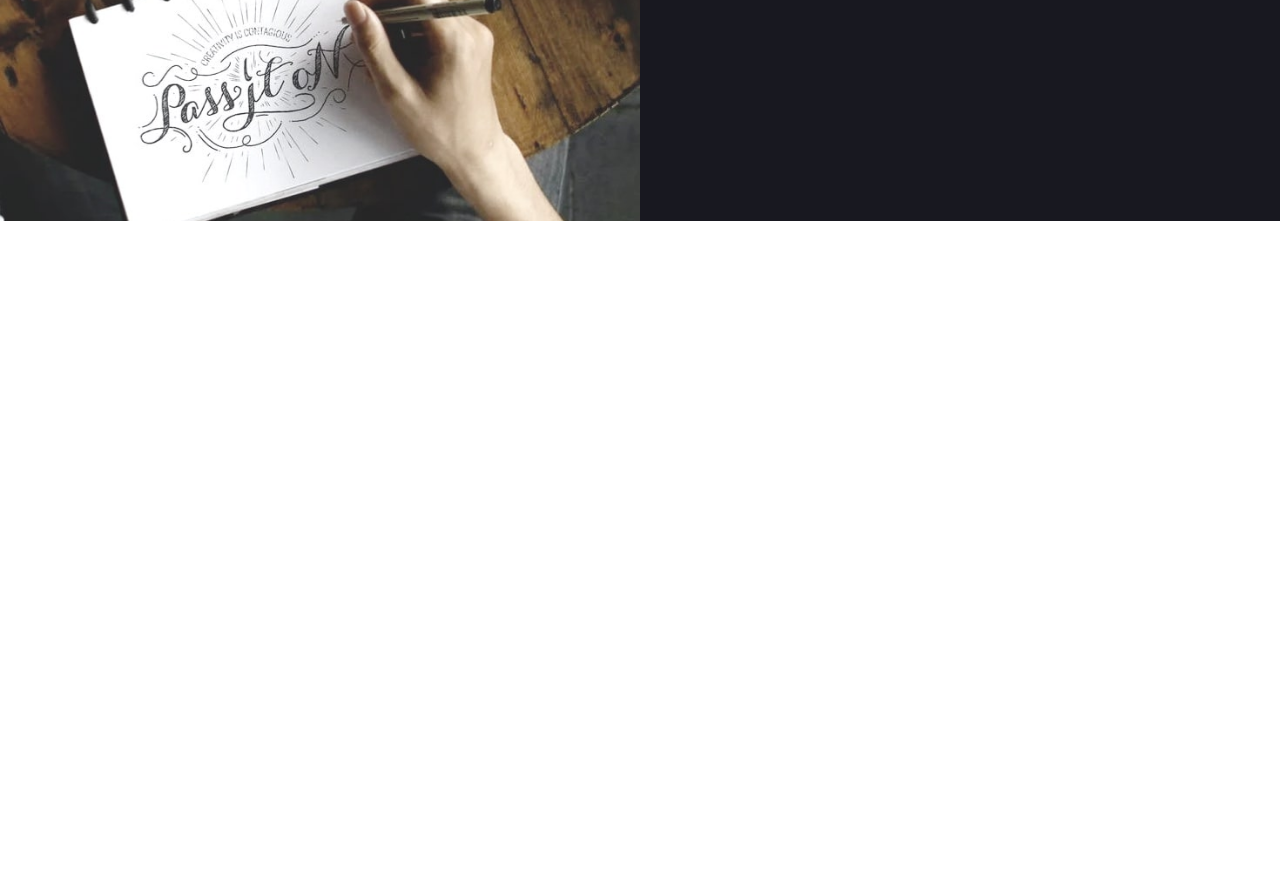
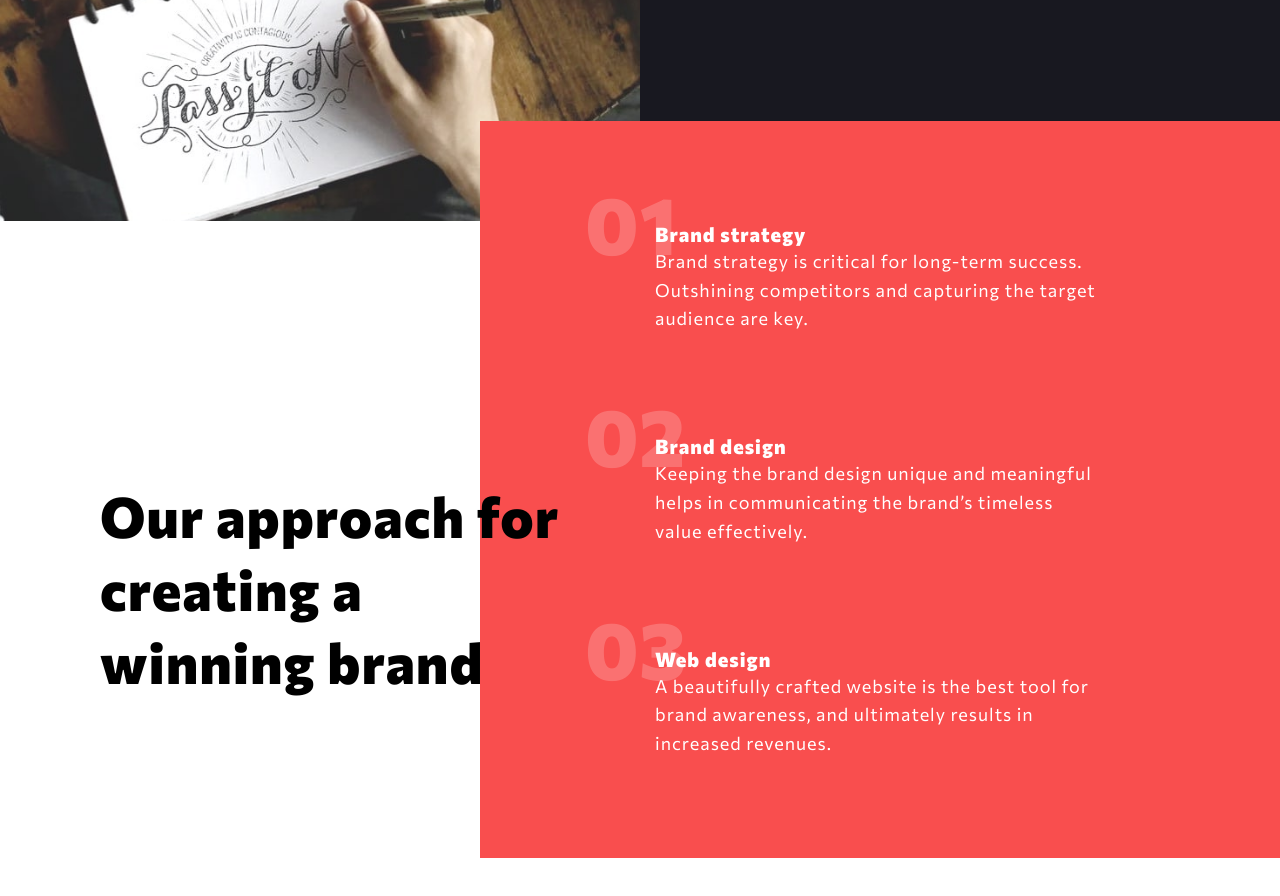
Before and after one commit to freetart/FEM-creative-agency-single-page-site, a website built with Parcel: page src/index.html in a window 1280 px wide. Shown: the part 1392-2288 px from the top of the page. Before the commit the page ends 1613 px from the top, so only its background shows below. Built offline with nearby package versions, Linux system fonts and the light colour scheme.

Commit message:
created about section

```diff
--- a/src/index.html
+++ b/src/index.html
@@ -84,6 +84,44 @@
           </div>
         </div>
       </section>
+
+      <!-- about -->
+      <section class="about">
+        <h2 class="about__heading">
+          Our approach for creating a winning brand
+        </h2>
+        <div class="about__content">
+          <div class="about__info">
+            <!-- single feature -->
+            <article class="feature">
+              <span class="feature__number">01</span>
+              <h3 class="feature__title">Brand strategy</h3>
+              <p class="feature__desc">
+                Brand strategy is critical for long-term success. Outshining
+                competitors and capturing the target audience are key.
+              </p>
+            </article>
+            <!-- single feature -->
+            <article class="feature">
+              <span class="feature__number">02</span>
+              <h3 class="feature__title">Brand design</h3>
+              <p class="feature__desc">
+                Keeping the brand design unique and meaningful helps in
+                communicating the brand’s timeless value effectively.
+              </p>
+            </article>
+            <!-- single feature -->
+            <article class="feature">
+              <span class="feature__number">03</span>
+              <h3 class="feature__title">Web design</h3>
+              <p class="feature__desc">
+                A beautifully crafted website is the best tool for brand
+                awareness, and ultimately results in increased revenues.
+              </p>
+            </article>
+          </div>
+        </div>
+      </section>
     </main>
   </body>
 </html>
--- a/src/scss/components/_components.scss
+++ b/src/scss/components/_components.scss
@@ -41,3 +41,30 @@
   left: -10%;
   width: 20%;
 }
+
+// ===== feature =====
+
+.feature {
+  position: relative;
+  width: 75%;
+  margin: 0 auto;
+
+  &__number {
+    @include headingStyles;
+    position: absolute;
+    top: -5rem;
+    left: -7rem;
+    font-size: 8rem;
+    opacity: 0.2;
+  }
+
+  &__title {
+    @include headingStyles;
+    font-size: 2rem;
+  }
+
+  &__desc {
+    @include textStyles;
+    font-size: 1.8rem;
+  }
+}
--- a/src/scss/layout/_layout.scss
+++ b/src/scss/layout/_layout.scss
@@ -96,12 +96,16 @@
     flex-direction: column;
     padding: 5rem;
     position: relative;
-    min-height: 90vh;
+    height: 90vh;
   }
 
   &__heading {
     @include headingStyles;
     font-size: 5.6rem;
+  }
+
+  &__span {
+    color: color(red);
   }
 
   &__desc {
@@ -125,3 +129,33 @@
     }
   }
 }
+
+.about {
+  display: grid;
+  grid-template-columns: 1.5fr 2.5fr;
+  align-items: center;
+
+  &__content {
+    background-color: color(red);
+    color: color(white);
+    transform: translateY(-10rem);
+  }
+
+  &__info {
+    display: flex;
+    align-items: center;
+    justify-content: center;
+    flex-direction: column;
+    min-height: 100%;
+    gap: 10rem;
+    padding: 10rem;
+  }
+
+  &__heading {
+    @include headingStyles;
+    font-size: 5.6rem;
+    position: relative;
+    z-index: 5;
+    transform: translateX(10rem);
+  }
+}
```
Also changed, not shown: dist/index.html, 2 other files.
